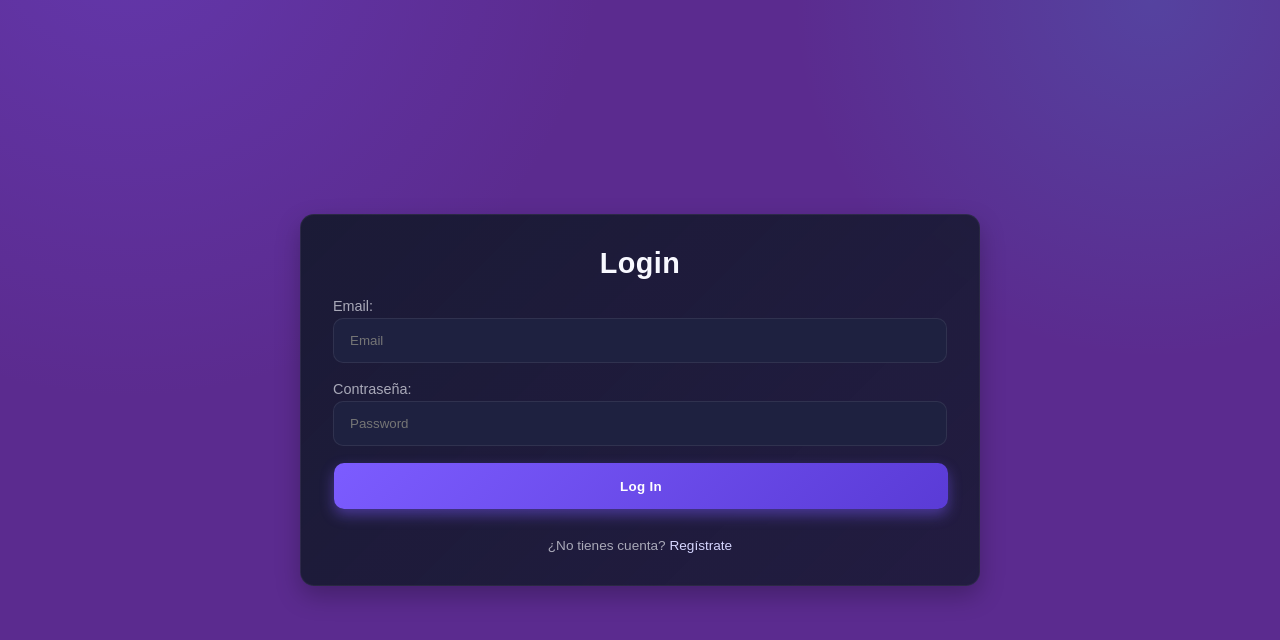
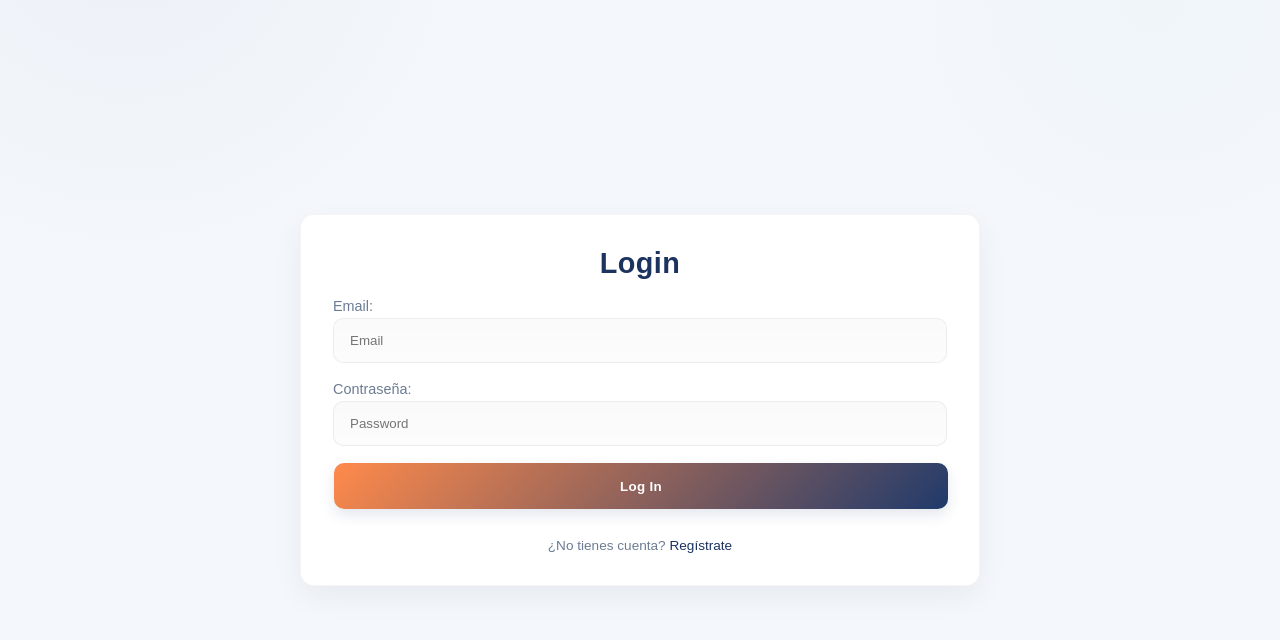
Before and after one commit to DavAVP/SpaceBook, a React (Vite) app in the folder spacebook/: page /login in a window 1280 px wide. Shown: the top 640 px of the page. Built offline with nearby package versions, Linux system fonts and the light colour scheme; no server answers.

Commit message:
Agregue la funcion de ver notificaciones en el panel de admin y de Usurio ademas se agrego un nuevo estilo a la pagina

```diff
--- a/spacebook/src/components/navbar.tsx
+++ b/spacebook/src/components/navbar.tsx
@@ -194,6 +194,30 @@ const Navbar = () => {
                       </svg>
                       Confirmaciones Pendientes
                     </button>
+                    <div className="dropdown-divider"></div>
+
+                    {/* Botón de Notificaciones - PARA ADMIN TAMBIÉN */}
+                    <button
+                      className="dropdown-item notification-toggle"
+                      onClick={toggleNotifications}
+                    >
+                      <svg width="18" height="18" viewBox="0 0 24 24" fill="none" stroke="currentColor">
+                        {notificationsEnabled ? (
+                          <>
+                            <path d="M18 8A6 6 0 0 0 6 8c0 7-3 9-3 9h18s-3-2-3-9"></path>
+                            <path d="M13.73 21a2 2 0 0 1-3.46 0"></path>
+                          </>
+                        ) : (
+                          <>
+                            <path d="M18 8A6 6 0 0 0 6 8c0 7-3 9-3 9h18s-3-2-3-9"></path>
+                            <line x1="2" y1="2" x2="22" y2="22"></line>
+                          </>
+                        )}
+                      </svg>
+                      <span>
+                        {notificationsEnabled ? 'Desactivar Notificaciones' : 'Activar Notificaciones'}
+                      </span>
+                    </button>
                   </>
                 ) : (
                   <>
--- a/spacebook/src/main.tsx
+++ b/spacebook/src/main.tsx
@@ -4,6 +4,7 @@ import { BrowserRouter } from 'react-router-dom';
 import { UserProvider } from './context/usuario.context.tsx';
 import React from 'react'
 import App from './App.tsx'
+import './styles/variables.css';
 import { registerSW } from 'virtual:pwa-register'
 
 // Registrar el service worker al iniciar la app
--- a/spacebook/src/styles/editarEspacios.css
+++ b/spacebook/src/styles/editarEspacios.css
@@ -16,10 +16,10 @@
 
 /* Formulario de edición */
 .container.mt-5 form {
-    background: linear-gradient(135deg, #4a2376 0%, #5b2b8f 100%);
+    background: linear-gradient(135deg, var(--nav-start), var(--nav-end));
     padding: 40px;
     border-radius: 20px;
-    box-shadow: 0 10px 30px rgba(0, 0, 0, 0.3);
+    box-shadow: 0 10px 30px rgba(0, 0, 0, 0.08);
 }
 
 .container.mt-5 form label {
@@ -49,11 +49,12 @@
     padding: 14px;
     font-size: 1.1rem;
     font-weight: 600;
-    background: #613593;
+    background: var(--primary);
+    color: var(--on-primary);
 }
 
 .container.mt-5 .btn-primary:hover {
-    background: #613593;
+    background: var(--primary-600);
     transform: translateY(-2px);
 }
 
--- a/spacebook/src/styles/editarHorarios.css
+++ b/spacebook/src/styles/editarHorarios.css
@@ -16,10 +16,10 @@
 
 /* Formulario de edición */
 .container.mt-5 form {
-    background: linear-gradient(135deg, #4a2376 0%, #5b2b8f 100%);
+    background: linear-gradient(135deg, var(--nav-start), var(--nav-end));
     padding: 40px;
     border-radius: 20px;
-    box-shadow: 0 10px 30px rgba(0, 0, 0, 0.3);
+    box-shadow: 0 10px 30px rgba(0, 0, 0, 0.08);
 }
 
 .container.mt-5 form label {
@@ -49,11 +49,12 @@
     padding: 14px;
     font-size: 1.1rem;
     font-weight: 600;
-    background: #654cd6;
+    background: var(--primary);
+    color: var(--on-primary);
 }
 
 .container.mt-5 .btn-primary:hover {
-    background: #654cd6;
+    background: var(--primary-600);
     transform: translateY(-2px);
 }
 
--- a/spacebook/src/styles/home.css
+++ b/spacebook/src/styles/home.css
@@ -1,20 +1,20 @@
-body {
+.body, body {
   margin: 0;
   font-family: "Poppins", sans-serif;
-  background-color: #5b2b8f;
-  color: #ffffff;
+  background-color: var(--bg);
+  color: var(--text-dark);
 }
 
 .home-page {
   text-align: center;
   padding: 50px 20px;
-  background-color: #5b2b8f;
+  background-color: transparent;
 }
 
 .home-page h1 {
   font-size: 2.5rem;
   margin-bottom: 15px;
-  color: #ffffff;
+  color: var(--primary-600);
 }
 
 .home-page p {
@@ -22,12 +22,12 @@ body {
   max-width: 800px;
   margin: 0 auto;
   line-height: 1.6;
-  color: #f3f3f3;
+  color: var(--muted);
 }
 
 /* estilos para el catalogo*/
 .espacios-grid {
-  background-color: #4a2376;
+  background: linear-gradient(180deg, rgba(43,95,163,0.06), rgba(32,58,107,0.04));
   padding: 40px 30px;
   border-top-left-radius: 40px;
   border-top-right-radius: 40px;
@@ -37,23 +37,23 @@ body {
   text-align: center;
   font-size: 2rem;
   margin-bottom: 40px;
-  color: #ffffff;
+  color: var(--primary-600);
 }
 
 
 .espacio-card {
-  background-color: #ffffff;
-  color: #333333;
+  background-color: var(--card-bg);
+  color: var(--text-dark);
   border-radius: 15px;
   overflow: hidden;
-  box-shadow: 0 4px 12px rgba(0, 0, 0, 0.25);
-  transition: transform 0.3s ease, box-shadow 0.3s ease;
+  box-shadow: 0 4px 12px rgba(0, 0, 0, 0.08);
+  transition: transform 0.18s ease, box-shadow 0.18s ease;
   padding-bottom: 15px;
 }
 
 .espacio-card:hover {
   transform: translateY(-5px);
-  box-shadow: 0 6px 18px rgba(0, 0, 0, 0.3);
+  box-shadow: 0 8px 22px rgba(0, 0, 0, 0.08);
 }
 
 .espacios-grid {
@@ -67,14 +67,14 @@ body {
   width: 100%;
   height: 180px;
   object-fit: cover;
-  border-bottom: 4px solid #5b2b8f;
+  border-bottom: 4px solid var(--primary);
 }
 
 
 .espacio-card h3 {
   font-size: 1.2rem;
   margin-top: 12px;
-  color: #5b2b8f;
+  color: var(--primary-600);
 }
 
 .espacio-card p {
--- a/spacebook/src/styles/login.css
+++ b/spacebook/src/styles/login.css
@@ -1,12 +1,13 @@
+/* Preferir variables globales; las locales solo sirven como fallback */
 :root{
-  --bg: #0f1220;
-  --card: #171a2b;
-  --text: #e9e9f1;
-  --muted: #a9a9b8;
-  --primary: #7c5cff;
-  --primary-2: #5a3bd6;
+  --bg: var(--bg, #0f1220);
+  --card: var(--card-bg, #171a2b);
+  --text: var(--text-dark, #e9e9f1);
+  --muted: var(--muted, #a9a9b8);
+  --primary: var(--primary, #203A6B);
+  --primary-2: var(--primary-600, #2B5FA3);
   --input: #1e2140;
-  --shadow: 0 10px 25px rgba(0,0,0,.25);
+  --shadow: 0 10px 25px rgba(0,0,0,.16);
   --radius: 14px;
 }
 
@@ -19,10 +20,10 @@ html, body, #root {
 body {
   margin: 0;
   font-family: Inter, ui-sans-serif, system-ui, -apple-system, "Segoe UI", Roboto;
-  background: radial-gradient(1200px circle at 10% -10%, rgba(124, 92, 255, .25), transparent 40%),
-              radial-gradient(900px circle at 90% 0, rgba(50, 200, 255, .15), transparent 40%),
+  background: radial-gradient(900px circle at 10% -10%, rgba(43,95,163, .04), transparent 40%),
+              radial-gradient(700px circle at 90% 0, rgba(108,195,213, .03), transparent 40%),
               var(--bg);
-  color: var(--text);
+  color: var(--text-dark);
   -webkit-font-smoothing: antialiased;
   -moz-osx-font-smoothing: grayscale;
 }
@@ -38,10 +39,10 @@ body {
   width: 100%;
   max-width: 680px;
   min-width: 320px;
-  background: linear-gradient(135deg, rgba(23,26,48,.95), rgba(23,26,48,.85));
-  border: 1px solid rgba(255,255,255,.06);
+  background: var(--card-bg);
+  border: 1px solid rgba(0,0,0,0.04);
   border-radius: var(--radius);
-  box-shadow: var(--shadow);
+  box-shadow: 0 10px 30px rgba(12,24,48,0.06);
   padding: 2rem;
   box-sizing: border-box;
   display: grid;
@@ -49,7 +50,6 @@ body {
 
   height: auto;
   align-content: start;
-  backdrop-filter: saturate(1.2) blur(2px);
 }
 
 h1 {
@@ -58,7 +58,7 @@ h1 {
   letter-spacing: .4px;
   font-size: 1.8rem;
   text-align: center;
-  color: #f8f9ff;
+  color: var(--primary-600);
 }
 
 .form-group {
@@ -79,42 +79,42 @@ h1 {
   width: 100%;
   padding: .88rem 1rem;
   border-radius: 10px;
-  border: 1px solid rgba(255,255,255,.08);
-  background: var(--input);
-  color: var(--text);
+  border: 1px solid rgba(0,0,0,0.06);
+  background: linear-gradient(180deg, rgba(0,0,0,0.02), rgba(0,0,0,0.01));
+  color: var(--text-dark);
   outline: none;
-  transition: transform .2s ease, border-color .2s ease, background .2s;
+  transition: transform .16s ease, border-color .16s ease, background .16s;
   box-sizing: border-box;
 }
 
 .input:focus {
-  border-color: rgba(124, 92, 255, .9);
-  background: #1d2140;
-  box-shadow: 0 0 0 6px rgba(124,92,255,.15);
+  border-color: var(--primary-600);
+  background: rgba(255,255,255,0.98);
+  box-shadow: 0 0 0 6px rgba(32,58,107,0.06);
 }
-
 button {
   width: 100%;
   padding: .95rem 1rem;
   border: none;
   border-radius: 10px;
-  background: linear-gradient(135deg, var(--primary), var(--primary-2));
-  color: white;
+  background: linear-gradient(135deg, var(--accent), var(--primary));
+  color: var(--on-primary);
   font-weight: 700;
   letter-spacing: .3px;
   cursor: pointer;
-  transition: transform .15s ease, box-shadow .2s ease;
-  box-shadow: 0 6px 14px rgba(124,92,255,.45);
+  transition: transform .12s ease, box-shadow .14s ease;
+  box-shadow: 0 6px 14px rgba(32,58,107,0.12);
 
 }
 
 button:hover {
   transform: translateY(-1px);
-  box-shadow: 0 8px 20px rgba(124,92,255,.55);
+  box-shadow: 0 10px 26px rgba(32,58,107,0.12);
 }
+
 button:active {
   transform: translateY(0);
-  box-shadow: 0 4px 12px rgba(124,92,255,.5);
+  box-shadow: 0 4px 12px rgba(32,58,107,0.08);
 }
 
 .helper {
@@ -124,7 +124,7 @@ button:active {
   color: var(--muted);
 }
 .helper a {
-  color: #d6d6ff;
+  color: var(--primary-600);
   text-decoration: none;
 }
 .helper a:hover {
--- a/spacebook/src/styles/reservar.css
+++ b/spacebook/src/styles/reservar.css
@@ -1,7 +1,7 @@
 
 body {
-  background-color: #5b2b8f;
-  color: #fff;
+  background-color: var(--bg);
+  color: var(--text-dark);
   font-family: "Poppins", sans-serif;
   margin: 0;
   padding: 0;
@@ -11,9 +11,9 @@ body {
   max-width: 800px;
   margin: 80px auto;
   padding: 30px;
-  background-color: #4a2376;
+  background-color: var(--card-bg);
   border-radius: 20px;
-  box-shadow: 0 6px 18px rgba(0, 0, 0, 0.25);
+  box-shadow: 0 6px 18px var(--shadow);
   text-align: center;
 }
 
@@ -39,7 +39,7 @@ body {
   object-fit: cover;
   border-radius: 12px;
   margin-bottom: 15px;
-  border-bottom: 4px solid #5b2b8f;
+  border-bottom: 4px solid var(--primary);
 }
 
 .espacio-details p {
@@ -49,7 +49,7 @@ body {
 }
 
 .espacio-details p:first-of-type {
-  color: #5b2b8f;
+  color: var(--primary);
   font-weight: bold;
   font-size: 1.2rem;
 }
--- /dev/null
+++ b/spacebook/src/styles/variables.css
@@ -0,0 +1,32 @@
+:root {
+  --bg: #F4F7FB;            /* Fondo global muy claro */
+  --primary: #203A6B;      /* Azul marino suave (primario) */
+  --primary-600: #1b335e;  /* Variante más oscura */
+  --nav-start: #203A6B;    /* inicio gradiente navbar */
+  --nav-end: #2B5FA3;      /* fin gradiente navbar */
+  --accent: #FF8A4B;       /* acento cálido (coral) */
+  --accent-2: #6CC3D5;     /* acento frío suave (teal) */
+  --muted: #6B7C93;        /* texto secundario */
+  --card-bg: #FFFFFF;      /* tarjetas / paneles claros */
+  --text-dark: #0f1724;    /* texto oscuro sobre fondo claro */
+  --on-primary: #FFFFFF;   /* texto sobre colores primarios */
+  --shadow: rgba(17,24,39,0.08);
+}
+
+/* Ajustes globales seguros */
+html, body {
+  background-color: var(--bg);
+  color: var(--text-dark);
+  margin: 0;
+  padding: 0;
+  -webkit-font-smoothing: antialiased;
+  -moz-osx-font-smoothing: grayscale;
+}
+
+/* Clase utilitaria para secciones claras sobre fondo general */
+.card, .container-light {
+  background-color: var(--card-bg);
+  color: var(--text-dark);
+  box-shadow: 0 6px 18px var(--shadow);
+  border-radius: 8px;
+}
```
Also changed, not shown: spacebook/src/styles/espacios.css (+11 -11 lines), spacebook/src/styles/navbar.css (+55 -29 lines).
